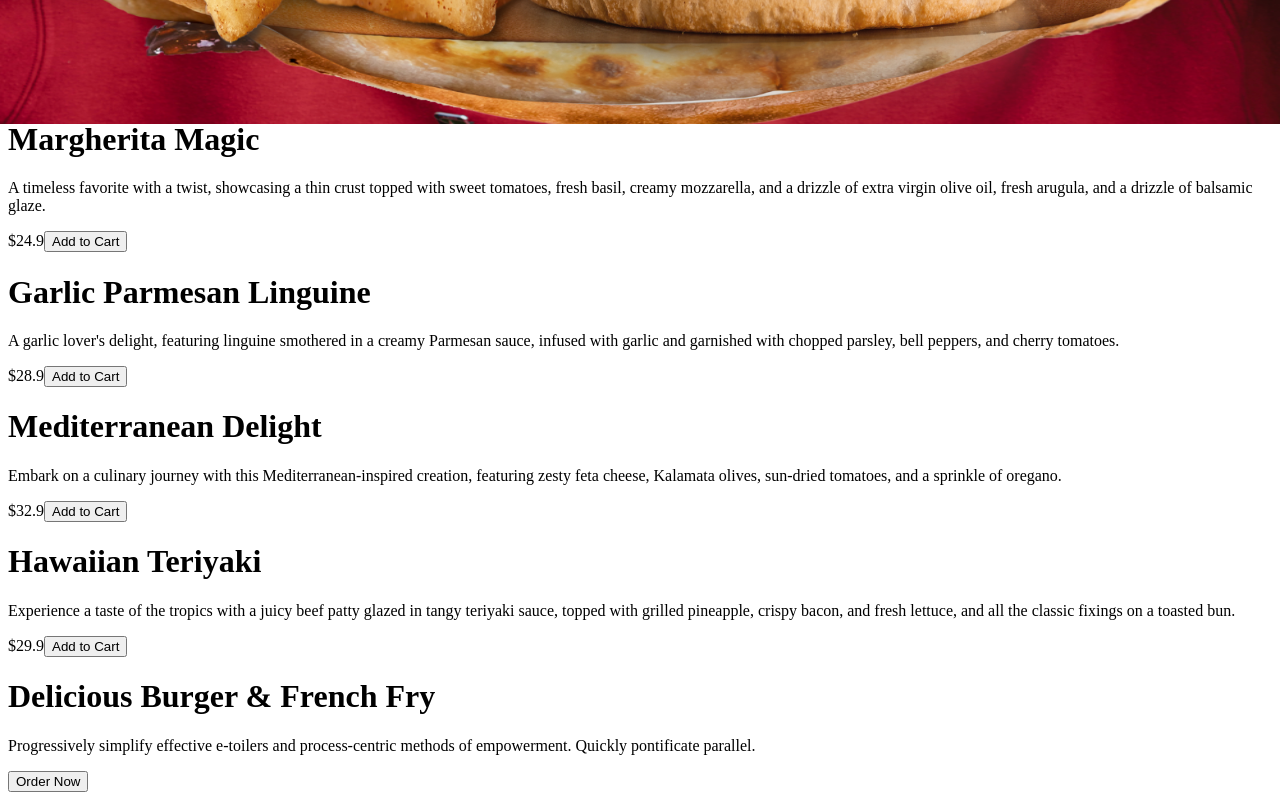
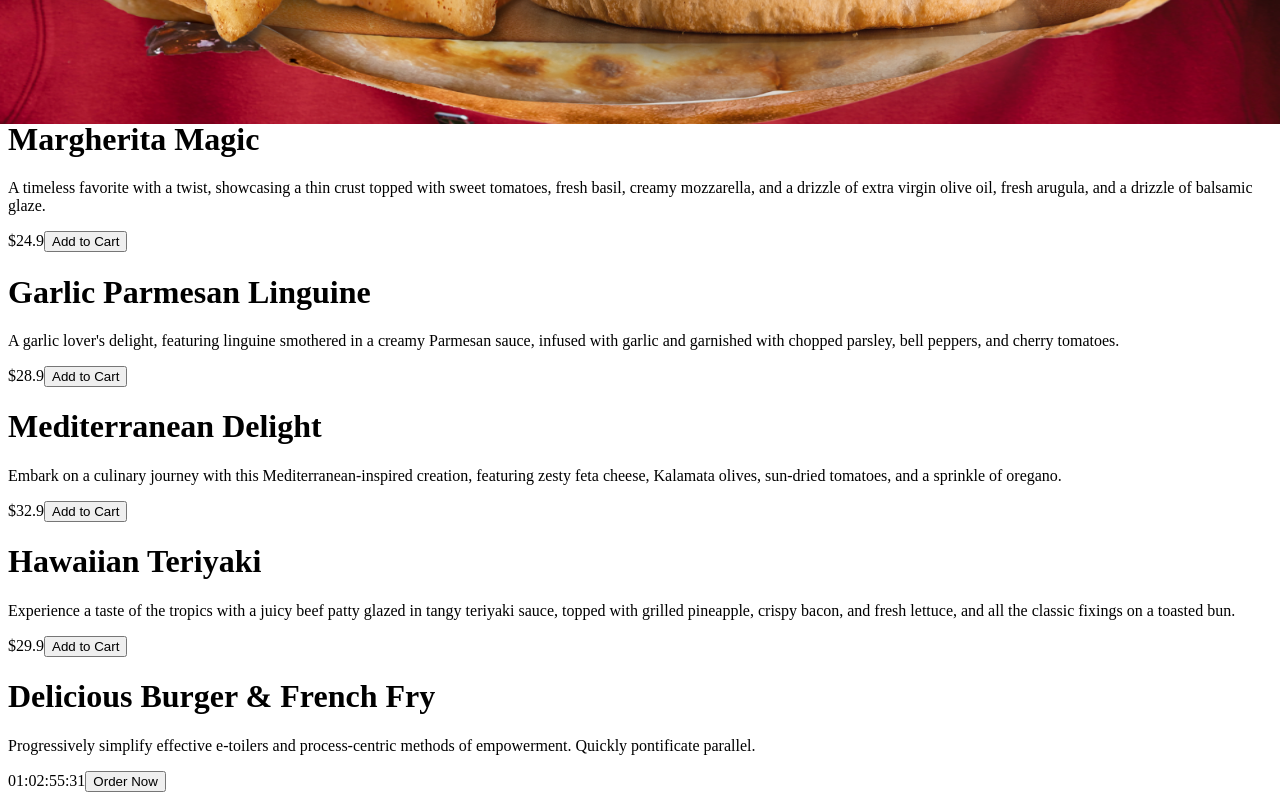
Before and after one commit to Santii05-C/restaurant, a Next.js app: page / in a window 1280 px wide. Shown: the part 676-1476 px from the top of the page. Built offline with nearby package versions, Linux system fonts and the light colour scheme.

Commit message:
last commit

```diff
--- a/package.json
+++ b/package.json
@@ -11,7 +11,7 @@
   "dependencies": {
     "next": "14.2.5",
     "react": "^18",
-    "react-countdown": "^2.3.6",
+    "react-countdown": "^2.3.5",
     "react-dom": "^18",
     "yarn": "^1.22.22"
   },
--- /dev/null
+++ b/src/components/CountDown.tsx
@@ -0,0 +1,50 @@
+"use client";
+import React from "react";
+import Countdown from "react-countdown";
+
+const endingDate = new Date("2024-08-14");
+
+const CountDown = () => {
+  return (
+    <Countdown
+      className="font-bold text-5xl text-yellow-300"
+      date={endingDate}
+    />
+  );
+};
+
+export default CountDown;
+
+// "use client";
+// import React, { useState, useEffect } from "react";
+
+// const CountDown = () => {
+//   let difference = +new Date(`09/8/2024`) - +new Date();
+//   const [delay, setDelay] = useState(difference);
+
+//   const d = Math.floor(difference / (1000 * 60 * 60 * 24));
+//   const h = Math.floor((difference / (1000 * 60 * 60)) % 24);
+//   const m = Math.floor((difference / 1000 / 60) % 60);
+//   const s = Math.floor((difference / 1000) % 60);
+
+//   useEffect(() => {
+//     const timer = setInterval(() => {
+//       setDelay(delay - 1);
+//     }, 1000);
+
+//     if (delay === 0) {
+//       clearInterval(timer);
+//     }
+
+//     return () => {
+//       clearInterval(timer);
+//     };
+//   });
+//   return (
+//     <span className="font-bold text-5xl text-yellow-300">
+//       {d}:{h}:{m}:{s}
+//     </span>
+//   );
+// };
+
+// export default CountDown;
--- a/src/components/Offer.tsx
+++ b/src/components/Offer.tsx
@@ -1,9 +1,10 @@
 import Image from "next/image";
 import React from "react";
+import CountDown from "./CountDown";
 
 const Offer = () => {
   return (
-    <div className="bg-black h-screen flex flex-col md:flex-row">
+    <div className="bg-black h-screen flex flex-col md:flex-row md:justify-between md:bg-[url('/offerBg.png')]">
       {/* TEXT CONTAINER */}
       <div className="flex-1 flex flex-col justify-center items-center text-center gap-8 p-6">
         <h1 className="text-white text-5xl font-bold xl:text-6xl">
@@ -13,12 +14,13 @@ const Offer = () => {
           Progressively simplify effective e-toilers and process-centric methods
           of empowerment. Quickly pontificate parallel.
         </p>
+        <CountDown />
         <button className="bg-red-500 text-white rounded-md py-3 px-6">
           Order Now
         </button>
       </div>
       {/* IMAGE CONTAINER */}
-      <div className="flex-1 w-full relative">
+      <div className="flex-1 w-full relative md:h-full">
         <Image
           src="/offerProduct.png"
           alt=""
@@ -29,5 +31,5 @@ const Offer = () => {
     </div>
   );
 };
-//1:03
+
 export default Offer;
```
Also changed, not shown: 1 other file (tests, documents, lock files or other folders).
